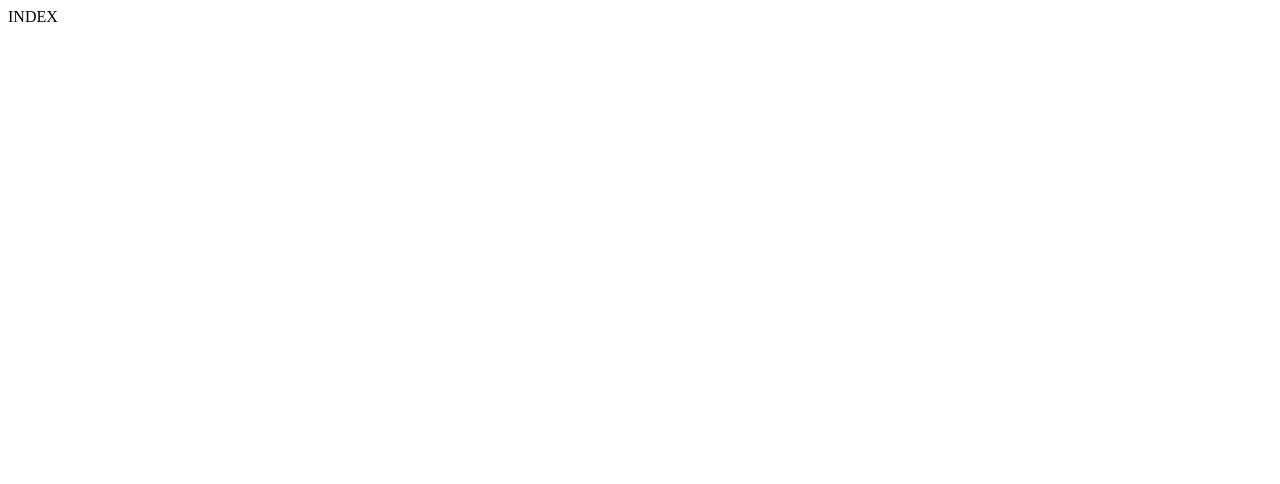
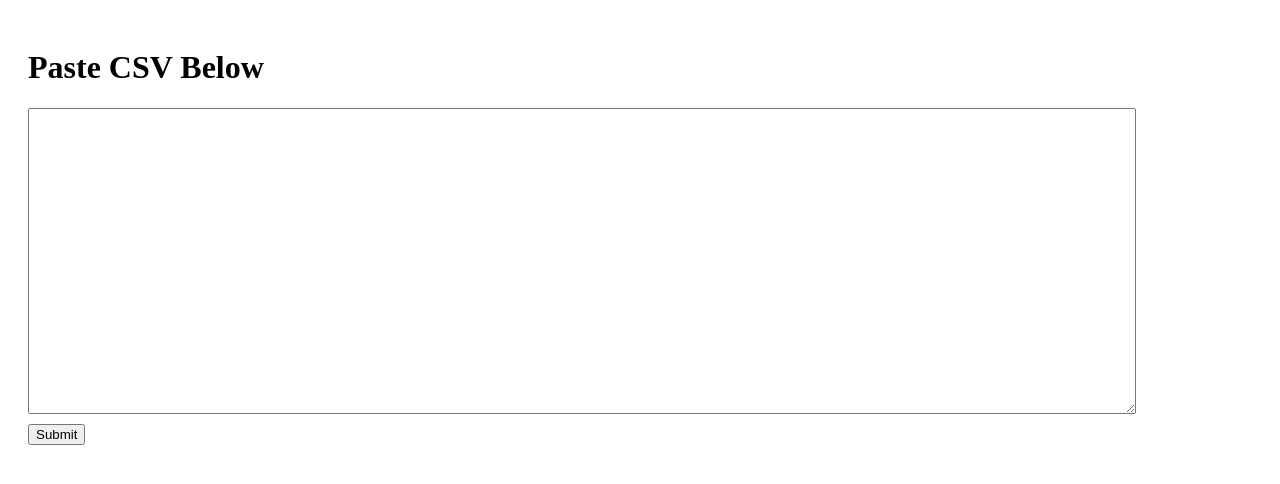
Before and after one commit to seanhess/picture-directory, a plain HTML site: page public/index.html in a window 1280 px wide. Drawn offline with Linux system fonts and the light colour scheme.

Commit message:
body data

```diff
--- a/public/index.html
+++ b/public/index.html
@@ -1 +1,15 @@
-INDEX
+<!DOCTYPE html>
+<html>
+<head>
+    <link href="/style.css" media="screen" rel="stylesheet" type="text/css" />
+</head>
+<body class="create">
+
+<h1>Paste CSV Below</h1>
+<form action="/directory" method="POST">
+    <textarea name="data"></textarea>
+    <input type="submit">
+</form>
+
+</body>
+</html>
--- /dev/null
+++ b/public/style.css
@@ -0,0 +1,14 @@
+
+body.create {
+    padding: 20px;
+}
+
+.create textarea {
+    width: 90%;
+    height: 300px;
+    display:block;
+}
+
+.create input {
+    margin-top: 10px;
+}
```
Also changed, not shown: 2 other files.
